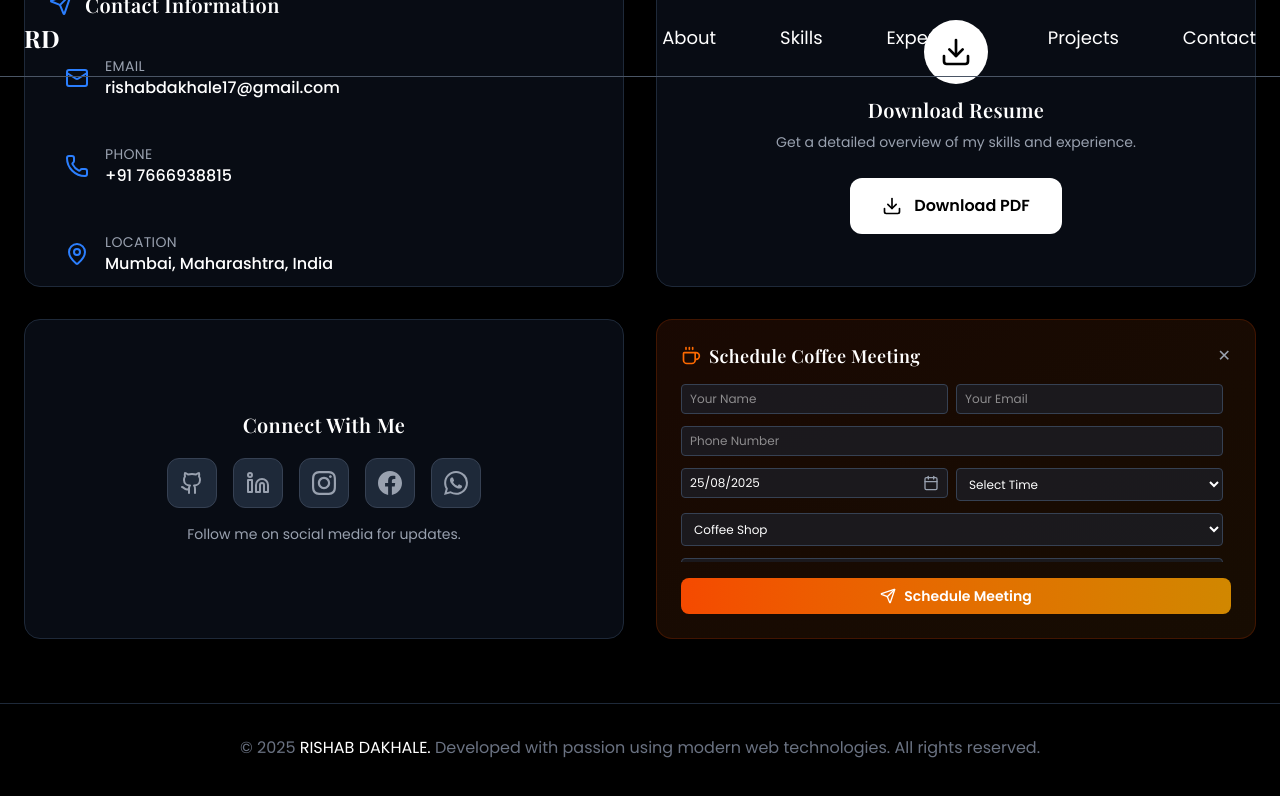
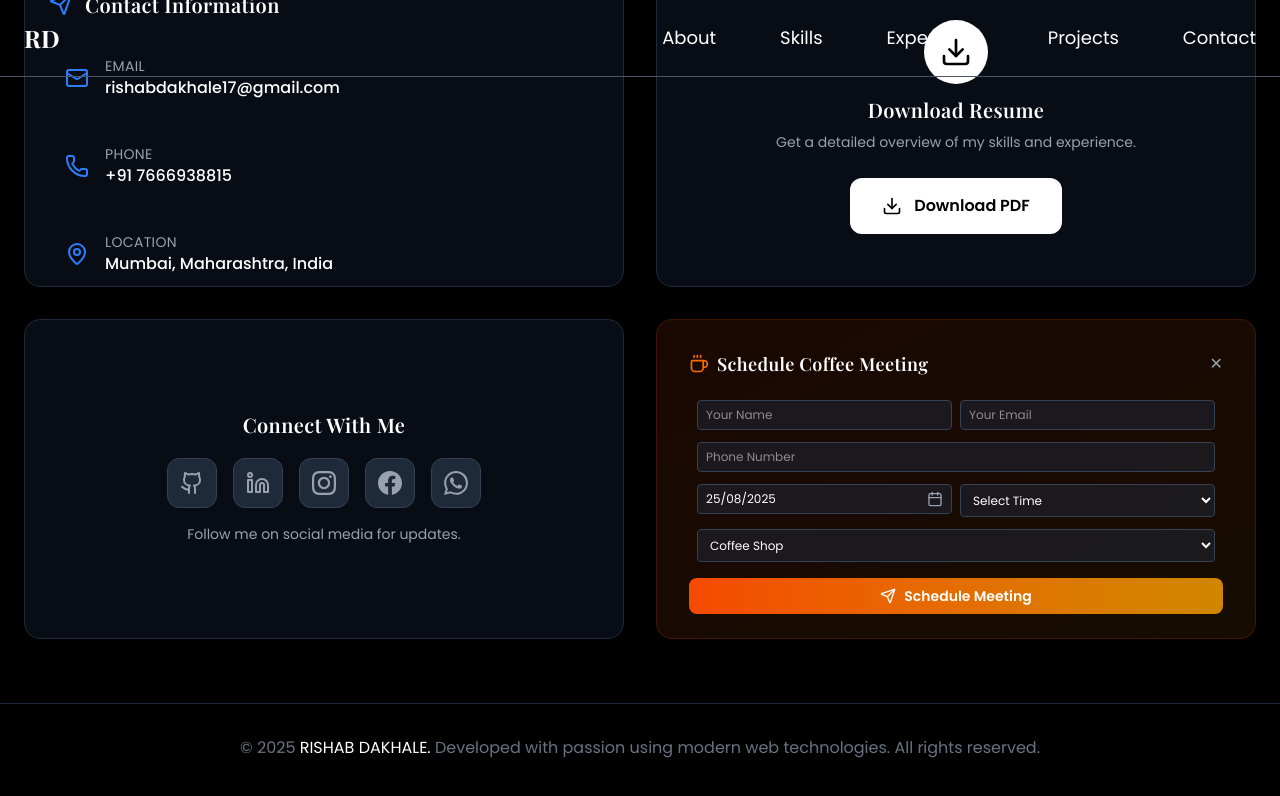
Before and after one commit to rishab4242/My_Portfolio_website, a React (Vite) app in the folder frontend/: page / in a window 1280 px wide. Both pictures are taken after a click on the button "Book Now". Shown: the part 4522-5318 px from the top of the page. Built offline with nearby package versions, Linux system fonts and the light colour scheme; a web font is replaced by a local one.

Commit message:
input feilds editing

```diff
--- a/frontend/src/components/Home/ContactSection.jsx
+++ b/frontend/src/components/Home/ContactSection.jsx
@@ -203,7 +203,7 @@ const CoffeeMeetingBox = () => {
           </button>
         </div>
       ) : (
-        <div className="flex flex-col h-full overflow-x-hidden">
+        <div className="flex flex-col h-full overflow-x-hidden px-2 pt-2">
           <div className="flex items-center justify-between mb-4">
             <h3 className="text-lg font-semibold flex items-center gap-2">
               <Coffee className="w-5 h-5 text-orange-500" />
@@ -217,7 +217,7 @@ const CoffeeMeetingBox = () => {
               ✕
             </button>
           </div>
-          <div className="flex-1 overflow-y-auto space-y-3 pr-2">
+          <div className="flex-1 overflow-y-auto space-y-3 pr-2 px-2 pt-2">
             {/* Name + Email */}
             <div className="grid grid-cols-2 gap-2">
               <input
@@ -226,8 +226,9 @@ const CoffeeMeetingBox = () => {
                 placeholder="Your Name"
                 value={meetingData.name}
                 onChange={handleInputChange}
-                className="w-full px-2 py-1.5 bg-gray-800/50 border border-gray-700 rounded text-white text-xs"
+                className="w-full px-2 py-1.5 bg-gray-800/50 border border-gray-700 rounded text-white text-xs box-border"
               />
+
               <input
                 type="email"
                 name="email"
```
